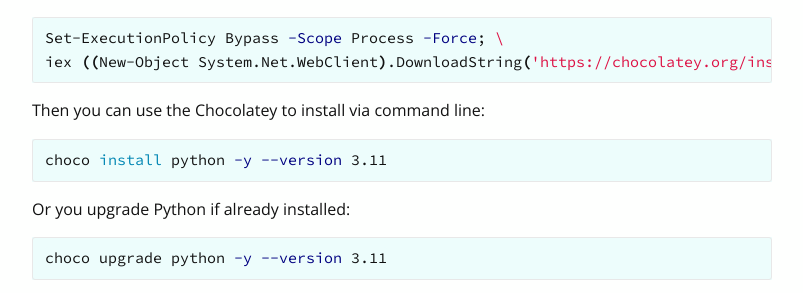
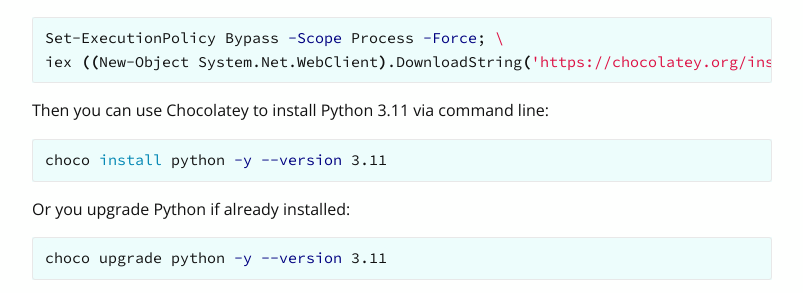
Before and after one commit to mostsignificant/mostsignificant.github.io, a Jekyll site: the page built from _posts/2022-10-26-why-you-should-upgrade-now-all-the-new-goodness-in-python-3-11.markdown, in a window 1280 px wide and 900 px high, scrolled down 1759 px. Shown: the part 161-454 px from the top of the window, without its empty margins (238-1041 px from the left). Built offline with Jekyll 4.4.1, drawn with Linux system fonts in a browser that asks for light colours; comment, search, counter and statistics services are not loaded.

Commit message:
grammar fix in python 3.11 post

````diff
--- a/_posts/2022-10-26-why-you-should-upgrade-now-all-the-new-goodness-in-python-3-11.markdown
+++ b/_posts/2022-10-26-why-you-should-upgrade-now-all-the-new-goodness-in-python-3-11.markdown
@@ -72,7 +72,7 @@
 iex ((New-Object System.Net.WebClient).DownloadString('https://chocolatey.org/install.ps1'))
 ```
 
-Then you can use the Chocolatey to install via command line:
+Then you can use Chocolatey to install Python 3.11 via command line:
 
 ```sh
 choco install python -y --version 3.11
````
